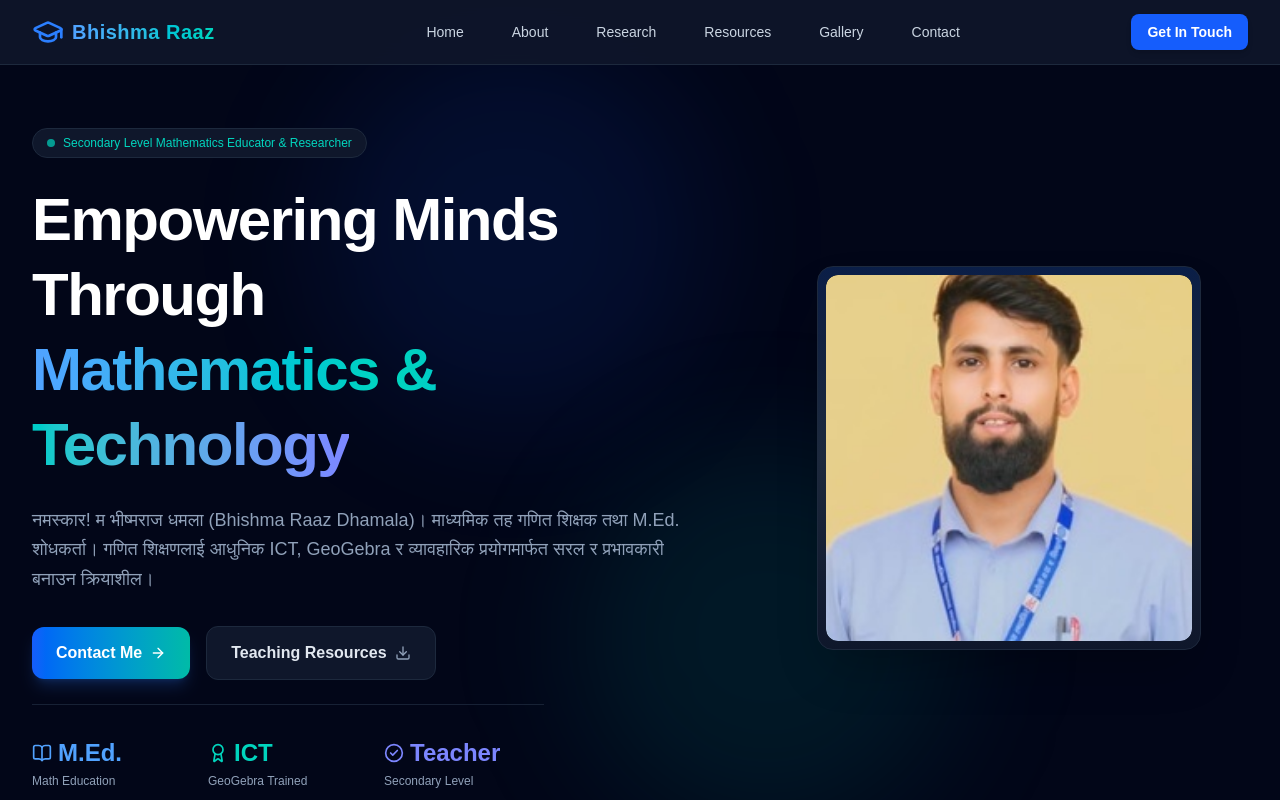
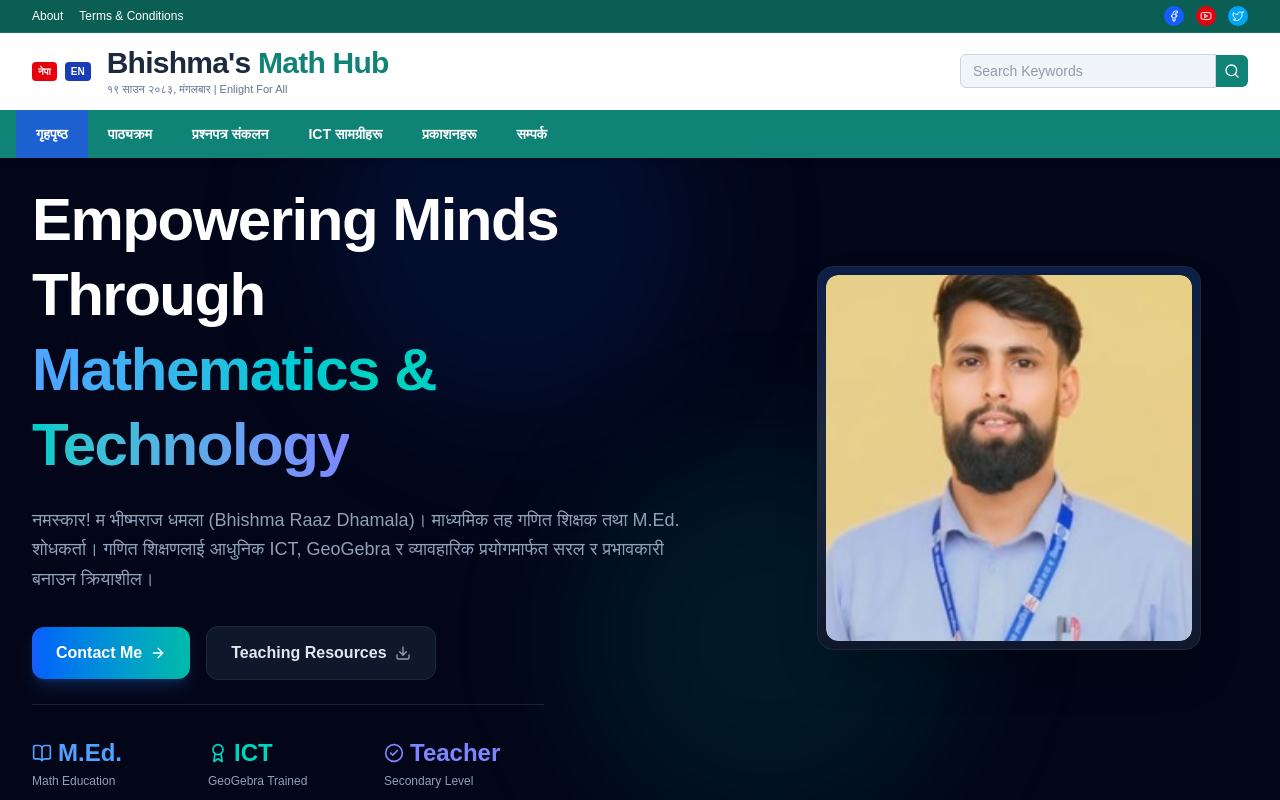
Before and after one commit to bhishmaraaz/Bhishma-Raaz, a Next.js app: page / in a window 1280 px wide. Shown: the top 800 px of the page. Built offline with nearby package versions, Linux system fonts and the light colour scheme.

Commit message:
Update Navbar with blue active button

```diff
--- a/components/layout/Navbar.tsx
+++ b/components/layout/Navbar.tsx
@@ -1,91 +1,153 @@
 "use client";
-import React, { useState } from "react";
-import { Menu, X, Download, BookOpen, GraduationCap } from "lucide-react";
+
+import React, { useState, useEffect } from "react";
+import { Facebook, Youtube, Twitter, Search, Menu, X } from "lucide-react";
 
 export default function Navbar() {
-  const [isOpen, setIsOpen] = useState(false);
-
-  const navLinks = [
-    { name: "Home", href: "#home" },
-    { name: "About", href: "#about" },
-    { name: "Research", href: "#research" },
-    { name: "Resources", href: "#resources" },
-    { name: "Gallery", href: "#gallery" },
-    { name: "Contact", href: "#contact" },
-  ];
+  const [activeNav, setActiveNav] = useState("home");
+  const [isMenuOpen, setIsMenuOpen] = useState(false);
 
   return (
-    <nav className="fixed top-0 left-0 w-full bg-slate-900/90 backdrop-blur-md z-50 border-b border-slate-800 text-white">
-      <div className="max-w-7xl mx-auto px-4 sm:px-6 lg:px-8">
-        <div className="flex items-center justify-between h-16">
+    <header className="w-full fixed top-0 left-0 z-50 font-sans shadow-md">
+      {/* 1. Top Bar (Dark Teal Header) */}
+      <div className="bg-[#0b5e54] text-white text-xs py-1.5 px-4 sm:px-8 flex justify-between items-center border-b border-[#0d7367]">
+        <div className="flex gap-4 font-medium">
+          <a href="#about" className="hover:underline">About</a>
+          <a href="#terms" className="hover:underline">Terms & Conditions</a>
+        </div>
+        <div className="flex items-center gap-3">
+          <a href="#" className="w-5 h-5 rounded-full bg-blue-600 flex items-center justify-center hover:opacity-90">
+            <Facebook className="w-3 h-3 text-white" />
+          </a>
+          <a href="#" className="w-5 h-5 rounded-full bg-red-600 flex items-center justify-center hover:opacity-90">
+            <Youtube className="w-3 h-3 text-white" />
+          </a>
+          <a href="#" className="w-5 h-5 rounded-full bg-sky-500 flex items-center justify-center hover:opacity-90">
+            <Twitter className="w-3 h-3 text-white" />
+          </a>
+        </div>
+      </div>
 
-          {/* Logo / Name */}
-          <div className="flex-shrink-0 flex items-center gap-2">
-            <GraduationCap className="h-8 w-8 text-blue-500" />
-            <span className="font-bold text-xl tracking-wide bg-gradient-to-r from-blue-400 to-teal-400 bg-clip-text text-transparent">
-              Bhishma Raaz
-            </span>
+      {/* 2. Middle Header (Logo, Language, Search) */}
+      <div className="bg-white py-3 px-4 sm:px-8 flex flex-col md:flex-row justify-between items-center gap-4">
+        {/* Logo & Info */}
+        <div className="flex items-center gap-4">
+          <div className="flex items-center gap-2">
+            <span className="bg-red-600 text-white text-[10px] px-1.5 py-0.5 rounded font-bold">नेपा</span>
+            <span className="bg-blue-800 text-white text-[10px] px-1.5 py-0.5 rounded font-bold">EN</span>
           </div>
+          <div>
+            <h1 className="text-2xl sm:text-3xl font-extrabold text-slate-800 tracking-tight">
+              Bhishma's <span className="text-[#0e8376]">Math Hub</span>
+            </h1>
+            <p className="text-[11px] text-slate-500 font-medium">
+              १९ साउन २०८३, मंगलबार | Enlight For All
+            </p>
+          </div>
+        </div>
 
-          {/* Desktop Nav Links */}
-          <div className="hidden md:block">
-            <div className="ml-10 flex items-baseline space-x-6">
-              {navLinks.map((link) => (
-                <a
-                  key={link.name}
-                  href={link.href}
-                  className="px-3 py-2 rounded-md text-sm font-medium text-slate-300 hover:text-white hover:bg-slate-800 transition duration-200"
-                >
-                  {link.name}
-                </a>
-              ))}
-            </div>
-          </div>
+        {/* Search Bar */}
+        <div className="flex items-center w-full md:w-auto">
+          <input
+            type="text"
+            placeholder="Search Keywords"
+            className="bg-slate-100 text-slate-700 px-3 py-1.5 text-sm rounded-l-md border border-slate-300 focus:outline-none w-full md:w-64"
+          />
+          <button className="bg-[#0e8376] text-white p-2 rounded-r-md hover:bg-[#0b5e54] transition">
+            <Search className="w-4 h-4" />
+          </button>
+        </div>
+      </div>
 
-          {/* CTA Button */}
-          <div className="hidden md:block">
+      {/* 3. Main Navigation Bar (With Blue Active Highlight) */}
+      <nav className="bg-[#0e8376] text-white">
+        <div className="max-w-7xl mx-auto px-4 flex justify-between items-center">
+
+          {/* Desktop Menu */}
+          <div className="hidden md:flex items-center text-sm font-semibold">
+            {/* Active Item: Blue Background */}
+            <a
+              href="#home"
+              onClick={() => setActiveNav("home")}
+              className={`px-5 py-3.5 transition duration-150 ${
+                activeNav === "home" ? "bg-[#1d61d1] font-bold" : "hover:bg-[#0b5e54]"
+              }`}
+            >
+              गृहपृष्ठ
+            </a>
+
+            <a
+              href="#curriculum"
+              onClick={() => setActiveNav("curriculum")}
+              className={`px-5 py-3.5 transition duration-150 ${
+                activeNav === "curriculum" ? "bg-[#1d61d1] font-bold" : "hover:bg-[#0b5e54]"
+              }`}
+            >
+              पाठ्यक्रम
+            </a>
+
+            <a
+              href="#questions"
+              onClick={() => setActiveNav("questions")}
+              className={`px-5 py-3.5 transition duration-150 ${
+                activeNav === "questions" ? "bg-[#1d61d1] font-bold" : "hover:bg-[#0b5e54]"
+              }`}
+            >
+              प्रश्नपत्र संकलन
+            </a>
+
+            <a
+              href="#resources"
+              onClick={() => setActiveNav("resources")}
+              className={`px-5 py-3.5 transition duration-150 ${
+                activeNav === "resources" ? "bg-[#1d61d1] font-bold" : "hover:bg-[#0b5e54]"
+              }`}
+            >
+              ICT सामग्रीहरू
+            </a>
+
+            <a
+              href="#publications"
+              onClick={() => setActiveNav("publications")}
+              className={`px-5 py-3.5 transition duration-150 ${
+                activeNav === "publications" ? "bg-[#1d61d1] font-bold" : "hover:bg-[#0b5e54]"
+              }`}
+            >
+              प्रकाशनहरू
+            </a>
+
             <a
               href="#contact"
-              className="inline-flex items-center gap-2 bg-blue-600 hover:bg-blue-700 text-white text-sm font-semibold px-4 py-2 rounded-lg shadow-md transition duration-200"
+              onClick={() => setActiveNav("contact")}
+              className={`px-5 py-3.5 transition duration-150 ${
+                activeNav === "contact" ? "bg-[#1d61d1] font-bold" : "hover:bg-[#0b5e54]"
+              }`}
             >
-              Get In Touch
+              सम्पर्क
             </a>
           </div>
 
-          {/* Mobile Menu Button */}
-          <div className="md:hidden flex items-center">
-            <button
-              onClick={() => setIsOpen(!isOpen)}
-              className="text-slate-300 hover:text-white focus:outline-none p-2"
-            >
-              {isOpen ? <X className="h-6 w-6" /> : <Menu className="h-6 w-6" />}
+          {/* Mobile Menu Toggle */}
+          <div className="md:hidden flex items-center py-2">
+            <button onClick={() => setIsMenuOpen(!isMenuOpen)} className="p-1 text-white">
+              {isMenuOpen ? <X className="w-6 h-6" /> : <Menu className="w-6 h-6" />}
             </button>
           </div>
+
         </div>
-      </div>
 
-      {/* Mobile Dropdown Menu */}
-      {isOpen && (
-        <div className="md:hidden bg-slate-900 border-b border-slate-800 px-2 pt-2 pb-3 space-y-1 sm:px-3">
-          {navLinks.map((link) => (
-            <a
-              key={link.name}
-              href={link.href}
-              onClick={() => setIsOpen(false)}
-              className="block px-3 py-2 rounded-md text-base font-medium text-slate-300 hover:text-white hover:bg-slate-800"
-            >
-              {link.name}
-            </a>
-          ))}
-          <a
-            href="#contact"
-            onClick={() => setIsOpen(false)}
-            className="block text-center mt-2 bg-blue-600 text-white px-4 py-2 rounded-lg font-medium"
-          >
-            Get In Touch
-          </a>
-        </div>
-      )}
-    </nav>
+        {/* Mobile Dropdown Menu */}
+        {isMenuOpen && (
+          <div className="md:hidden bg-[#0b5e54] border-t border-[#0d7367] flex flex-col text-sm font-semibold">
+            <a href="#home" className="px-4 py-2.5 bg-[#1d61d1]">गृहपृष्ठ</a>
+            <a href="#curriculum" className="px-4 py-2.5 hover:bg-[#0e8376]">पाठ्यक्रम</a>
+            <a href="#questions" className="px-4 py-2.5 hover:bg-[#0e8376]">प्रश्नपत्र संकलन</a>
+            <a href="#resources" className="px-4 py-2.5 hover:bg-[#0e8376]">ICT सामग्रीहरू</a>
+            <a href="#publications" className="px-4 py-2.5 hover:bg-[#0e8376]">प्रकाशनहरू</a>
+            <a href="#contact" className="px-4 py-2.5 hover:bg-[#0e8376]">सम्पर्क</a>
+          </div>
+        )}
+      </nav>
+    </header>
   );
 }
```
